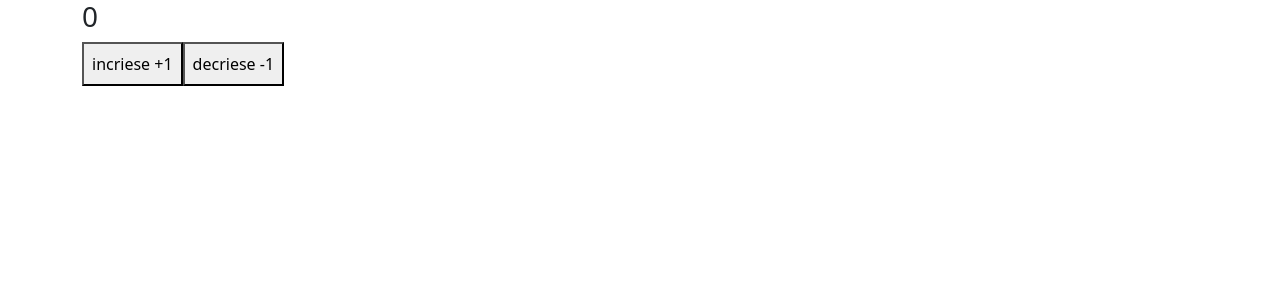
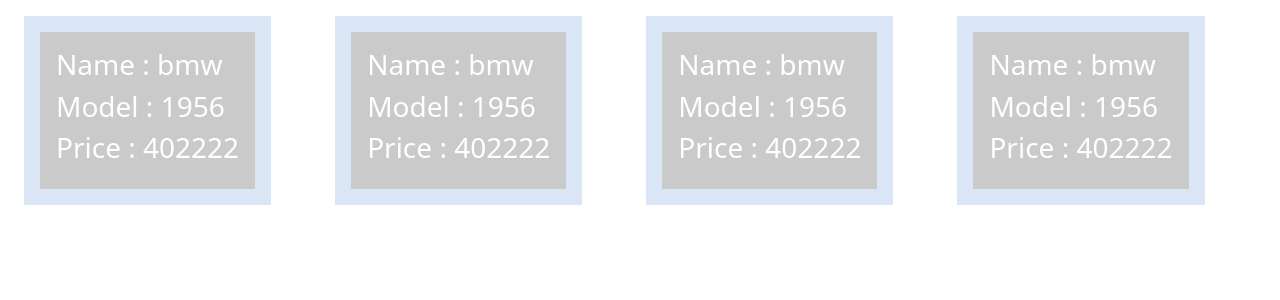
Before and after one commit to Werewolf-Web/netsol-react, a React (Vite) app in the folder code-testing/test-here/: page / in a window 1280 px wide. Shown: the top 300 px of the page. Built offline with nearby package versions, Linux system fonts and the light colour scheme.

Commit message:
props example

```diff
--- a/code-testing/test-here/src/App.jsx
+++ b/code-testing/test-here/src/App.jsx
@@ -1,115 +1,14 @@
-// // import Container from 'react-bootstrap/Container';
-// // import Row from 'react-bootstrap/Row';
-// // import Col from 'react-bootstrap/Col';
+import React from 'react'
+import Car from './Car'
+const App = (props) => {
+  return (
+    <div className=' gap-3 d-flex'>
+      <Car name="bmw" model="1956" price="402222"/>
+       <Car name="bmw" model="1956" price="402222"/>
+        <Car name="bmw" model="1956" price="402222"/>
+         <Car name="bmw" model="1956" price="402222"/>
 
-// import React, { useState } from 'react'
-// import Button from 'react-bootstrap/Button';
-// const App = () => {
-
-//   const [text, setText] = useState("");
-// const [work, setWork] = useState("");
-// const [output, setOutput] = useState([]);
-
-
-// const handleSubmit = () => {
-//   if (text.trim() === "" || work.trim() === "") return;
-
-//   // Store both values in one object
-//   const newItem = {
-//     title: text,
-//     work: work
-//   };
-
-//   setOutput([...output, newItem]);
-
-//   setText("");
-//   setWork("");
-// };
-
-
-//   return (
-//     <div
-//       className=" px-5  container py-5 align-items-center"
-//     >
-
-//    <div
-//   className="container py-3 d-flex justify-content-center align-items-center"
-//   style={{ backgroundColor: "rgba(255, 240, 240, 1)" }}
-// >
-//   <div className=" p-3 d-flex justify-content-center align-items-center gap-3 rounded"
-//       // style={{ backgroundColor: "rgba(218, 229, 245, 1)" }}
-//   >
-//     <h4 className=" m-0"
-//     style={{color:"rgba(134, 132, 132, 1)" }}
-//     >TO Do List :</h4>
-
-//     <input
-//       type="text"
-//       className="form-control"
-//       placeholder="Enter your tital"
-//       value={text}
-//       style={{ width: "250px" }}
-
-//        onChange={(e) => setText(e.target.value)}
-
-//     />
-//          <input
-//       type="text"
-//       className="form-control"
-//       placeholder="Enter your work"
-//       value={work}
-//       style={{ width: "250px" }}
-
-//        onChange={(e) => setWork(e.target.value)}
-
-//     />
-//     <Button className="btn btn-light "  onClick={handleSubmit}
-//     style={{backgroundColor:"rgba(154, 190, 245, 1)"}}
-//     >Submit</Button>
-//   </div>
-
-
-// </div>
-//           <ul>
-
-//             {output.map((item, index) => (
-//            <li key={index}>
-//            Title  : {item.title}  <br/>Work  : {item.work} <br/><h5>-------------------</h5>
-//            </li>
-
-//   ))}
-
-
-// </ul>
-
-
-//     </div>
-//   )
-// }
-
-// export default App
-
-
-import React, { useState } from 'react'
-
-const App = () => {
-   const [num, setNum] = useState(0);
-
-function increseNum(){
-setNum(num+1)
-}
-function decrieseNum(){
-setNum(num-1)
-}
-  return (
-
-    <>
-    <div className='container'>
-    <h3>{num}</h3>
-    <button onClick={increseNum} className='px-2 py-2'>incriese +1</button>
-    <button onClick={decrieseNum} className='px-2 py-2'>decriese -1</button>
     </div>
-    </>
   )
 }
 
```
